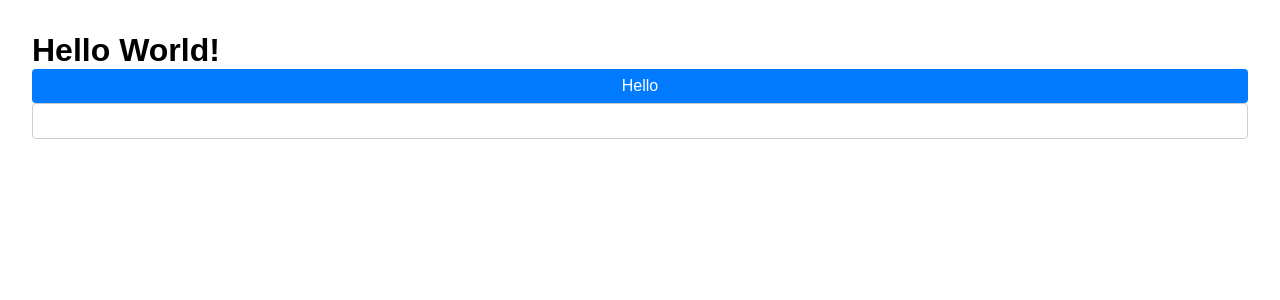
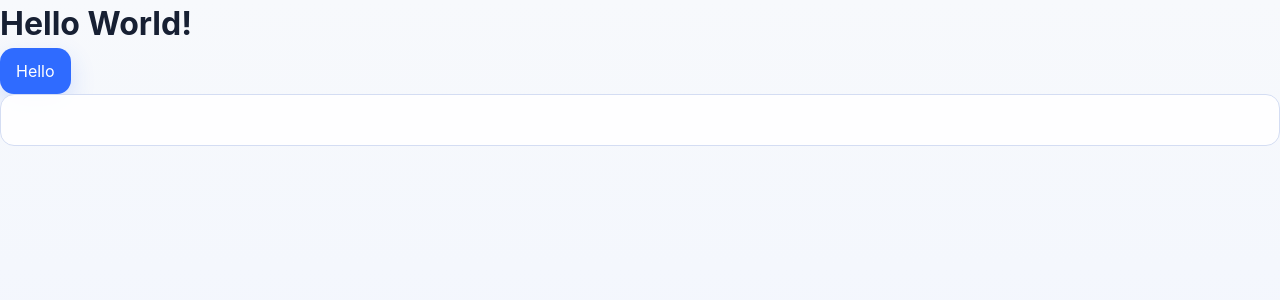
Before and after one commit to Warmzzz/react-tutorial-stub, a React (Vite) app: page / in a window 1280 px wide. Shown: the top 300 px of the page. Built offline with nearby package versions, Linux system fonts and the light colour scheme.

Commit message:
Modification du index.css

```diff
--- a/src/index.css
+++ b/src/index.css
@@ -4,38 +4,79 @@
     padding: 0;
 }
 
-html, body {
-    width: 100vw;
-    height: 100vh;
-    font-family: Arial, Helvetica, sans-serif;
+:root {
+    font-family: Inter, system-ui, -apple-system, BlinkMacSystemFont, "Segoe UI", sans-serif;
+    line-height: 1.5;
+    font-weight: 400;
+    color: #172033;
+    background: linear-gradient(180deg, #f7f9fc 0%, #eef3ff 100%);
+    font-synthesis: none;
+    text-rendering: optimizeLegibility;
+    -webkit-font-smoothing: antialiased;
+    -moz-osx-font-smoothing: grayscale;
 }
 
-main {
-    display: flex;
-    flex-direction: column;
-    padding: 2rem;
-    width: 100%;
-    height: 100%;
+html,
+body,
+#root {
+    min-height: 100%;
+}
+
+body {
+    min-height: 100vh;
+}
+
+button,
+input {
+    font: inherit;
 }
 
 button {
-    padding: 0.5rem 1rem;
-    border: none;
-    border-radius: 4px;
-    background-color: #007BFF;
+    padding: 0.7rem 1rem;
+    border: 0;
+    border-radius: 14px;
+    background: #2f6bff;
     color: white;
     cursor: pointer;
-    font-size: 1rem;
+    transition: transform 0.15s ease, box-shadow 0.15s ease, background-color 0.15s ease;
+    box-shadow: 0 10px 24px rgba(47, 107, 255, 0.18);
+}
+
+button:hover {
+    background: #2558d6;
+    transform: translateY(-1px);
+}
+
+button:active {
+    transform: translateY(0);
+    box-shadow: 0 6px 16px rgba(47, 107, 255, 0.14);
 }
 
 input[type="text"] {
-    padding: 0.5rem;
-    border: 1px solid #ccc;
-    border-radius: 4px;
-    font-size: 1rem;
+    width: 100%;
+    padding: 0.8rem 1rem;
+    border: 1px solid #d4ddf3;
+    border-radius: 14px;
+    background: rgba(255, 255, 255, 0.92);
+    color: #172033;
+    outline: none;
+    transition: border-color 0.15s ease, box-shadow 0.15s ease, background-color 0.15s ease;
+}
+
+input[type="text"]::placeholder {
+    color: #7e879c;
 }
 
 input[type="text"]:focus {
-    border-color: #007BFF;
-    outline: none;
+    border-color: #2f6bff;
+    box-shadow: 0 0 0 4px rgba(47, 107, 255, 0.12);
+    background: white;
 }
+
+.error {
+    color: #b42318;
+    background: #fff1f0;
+    border: 1px solid #fecdca;
+    padding: 0.8rem 1rem;
+    border-radius: 14px;
+}
```
